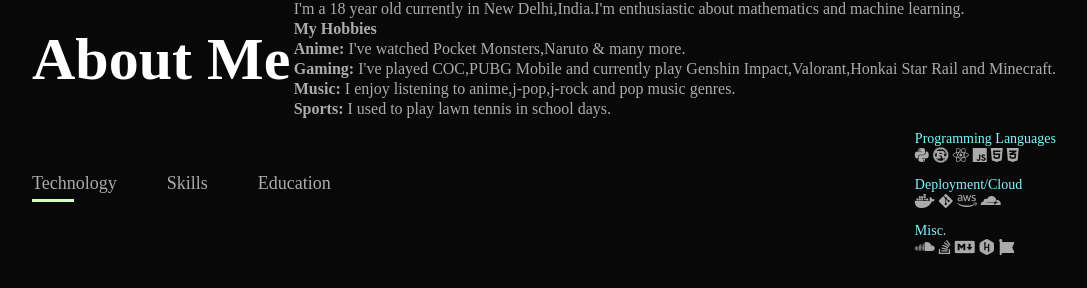
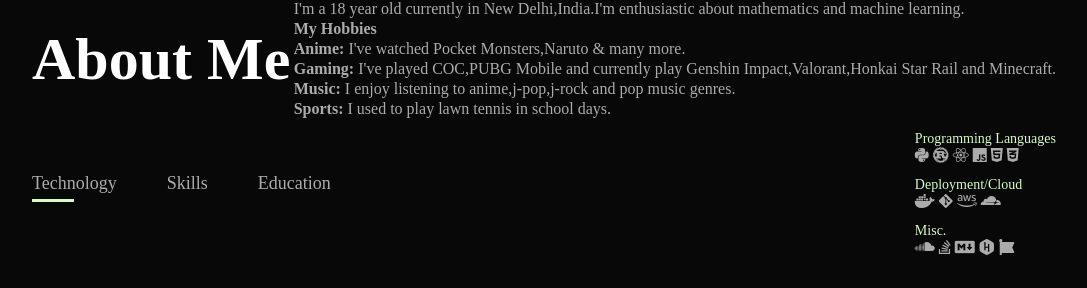
Before and after one commit to DivyamSamarwal/divyamsamarwal.github.io, a plain HTML site: page index.html in a window 1280 px wide. Shown: the part 891-1179 px from the top of the page, without its empty margins (96-1183 px from the left). Drawn offline with nearby package versions, Linux system fonts and the light colour scheme.

Commit message:
Update style.css

```diff
--- a/style.css
+++ b/style.css
@@ -126,7 +126,7 @@
 }
 .tab-contents ul li span{
     font-size: 14px;
-    color: #7DF9FF;
+    color: #D4FCC3;
 }
 .tab-contents{
     display: none;
```
